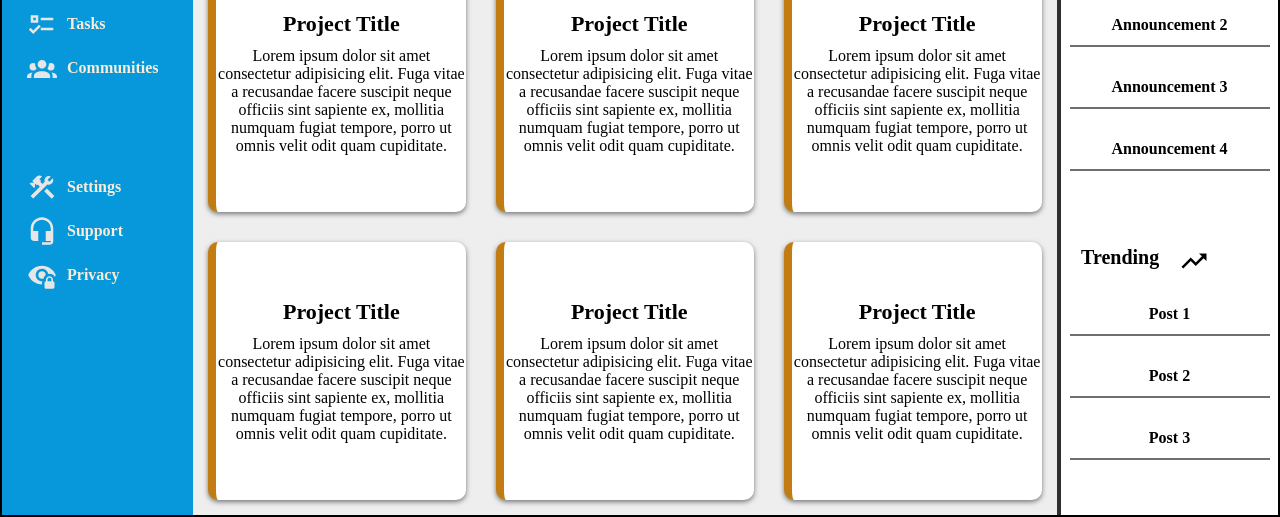
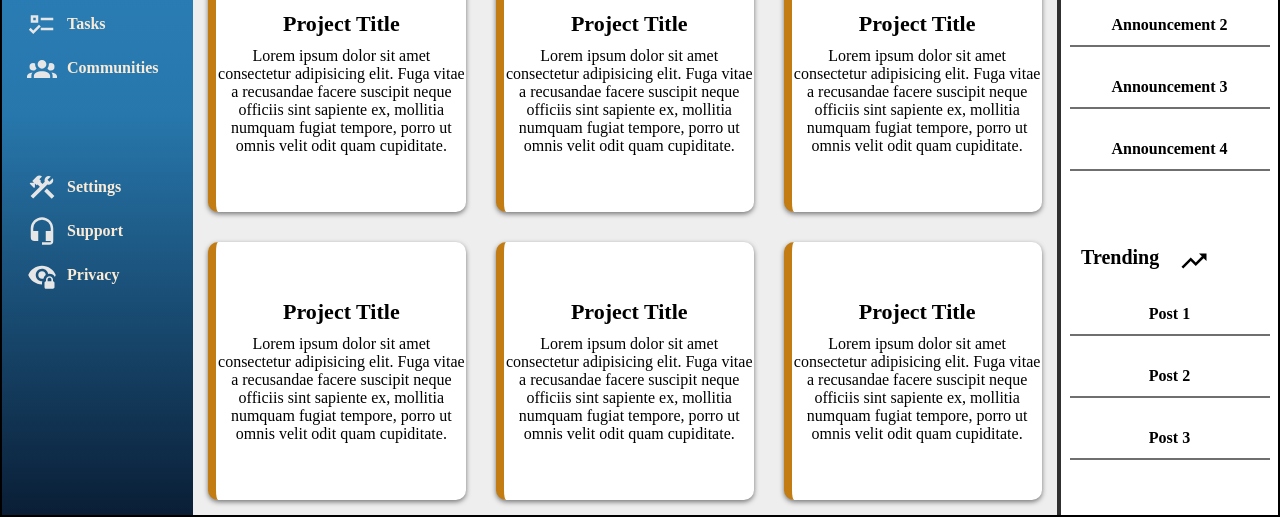
Before and after one commit to rabbitCase/user-dashboard, a plain HTML site: page index.html in a window 1280 px wide. Shown: the part 287-804 px from the top of the page. Drawn offline with Linux system fonts and the light colour scheme; a web font is replaced by a local one.

Commit message:
sidebar style change

```diff
--- a/style.css
+++ b/style.css
@@ -17,7 +17,7 @@ body{
     grid-row-start: 1;
     grid-row-end: 3;
     font-family: 'Faustina', 'ariel';
-    background-color: rgb(7, 152, 220);
+    background-image: linear-gradient(rgb(47, 137, 197),rgb(39, 119, 172),rgb(10, 30, 54));
 }
 .master-grid-top{
     display: flex;
```
